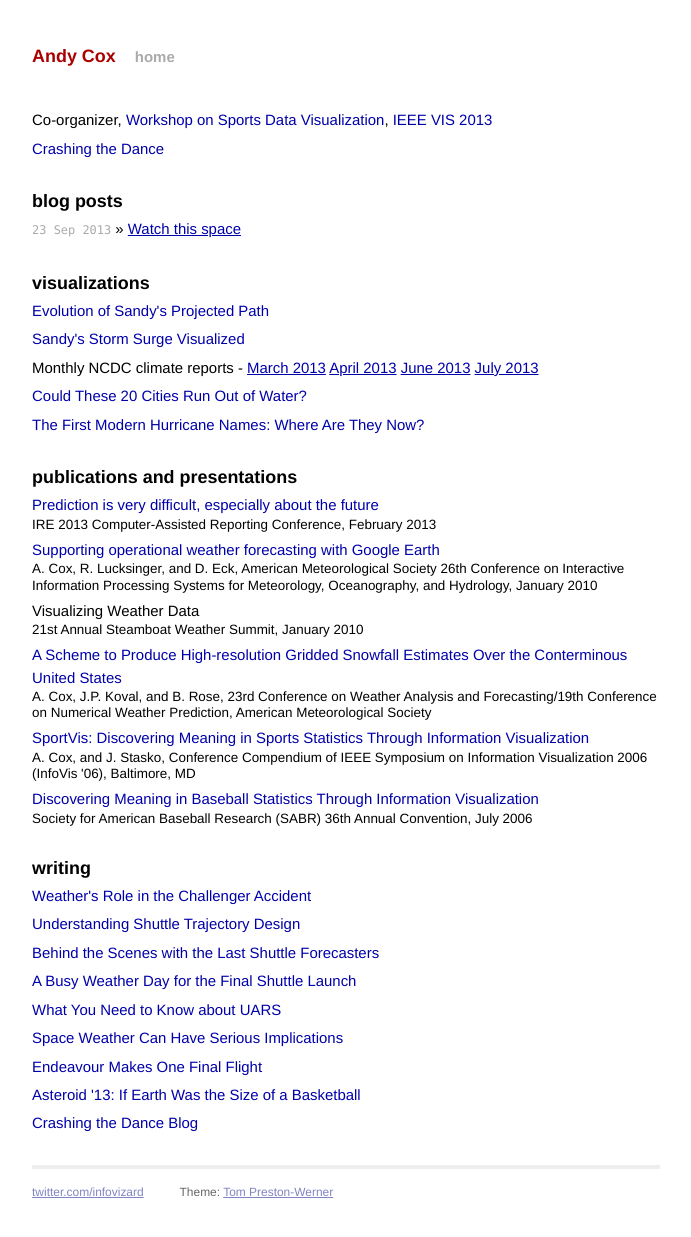
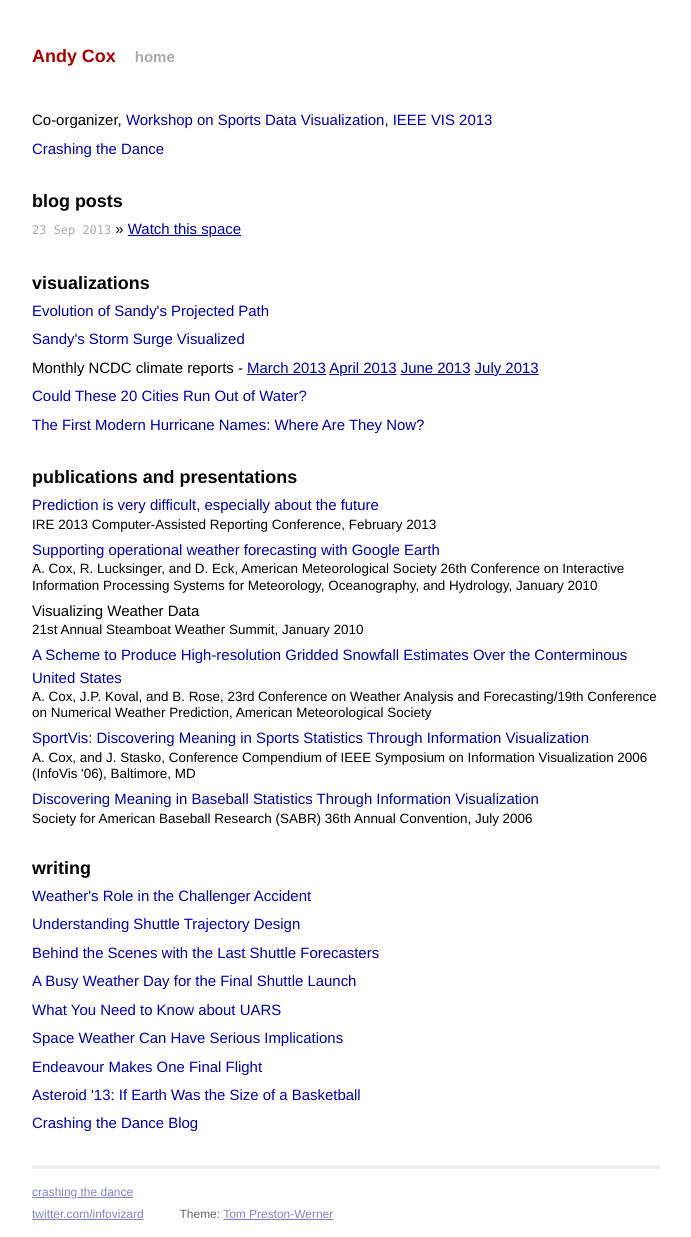
Before and after one commit to andycox/andycox.github.io, a Jekyll site: the page built from index.html, in a window 1280 px wide. Shown: the whole page, without its empty margins (294-985 px from the left). Built offline with Jekyll 4.4.1, drawn with Linux system fonts in a browser that asks for light colours; Markdown is read by kramdown in place of the engine named in the settings; before the commit the page ends 1215 px from its top, so only the background shows below that.

Commit message:
Footer stuff

```diff
--- a/_layouts/default.html
+++ b/_layouts/default.html
@@ -27,11 +27,13 @@
             <div class="footer">
               <div class="contact">
                 <p>
+                  <a href="http://crashingthedance.com/">crashing the dance</a><br />
                   <a href="http://twitter.com/infovizard/">twitter.com/infovizard</a>
                 </p>
               </div>
               <div class="contact">
                 <p>
+                  <br />
                   Theme: <a href="http://github.com/mojombo/jekyll">Tom Preston-Werner</a>
                 </p>
               </div>
```
